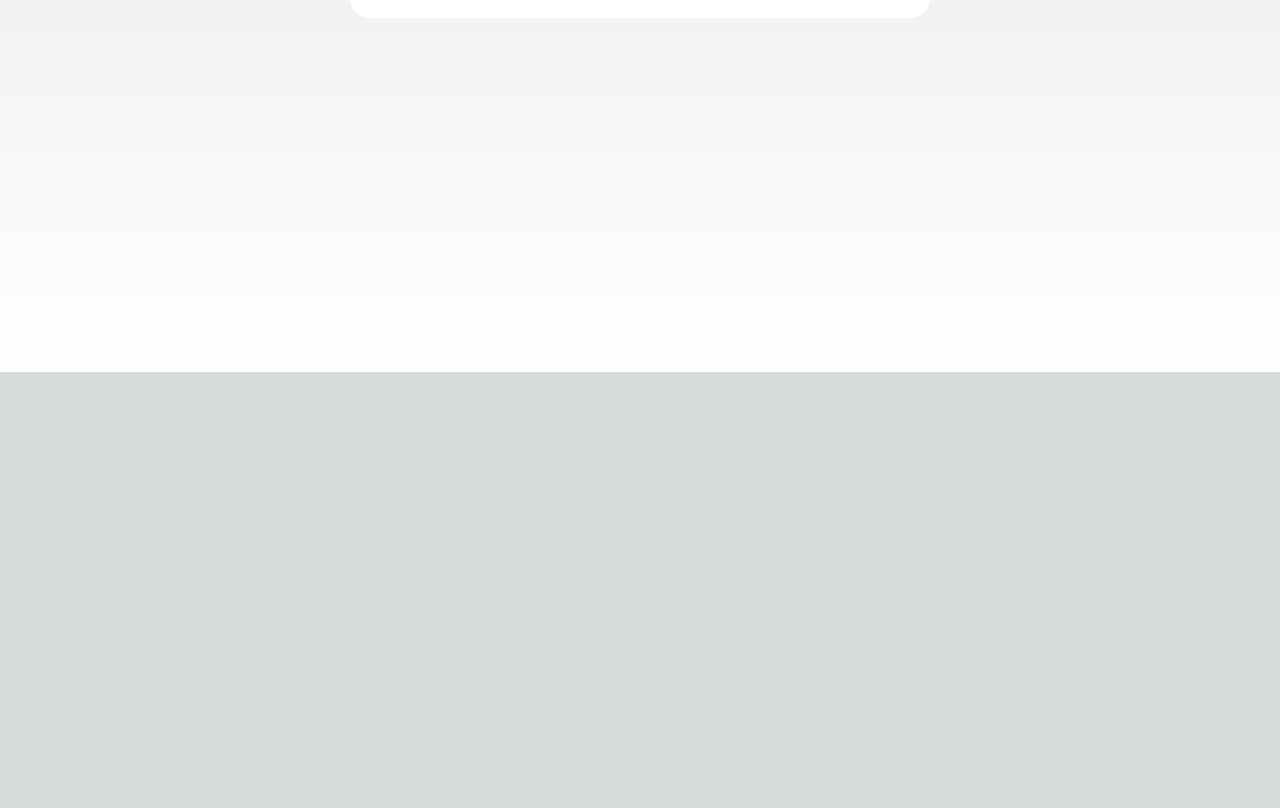
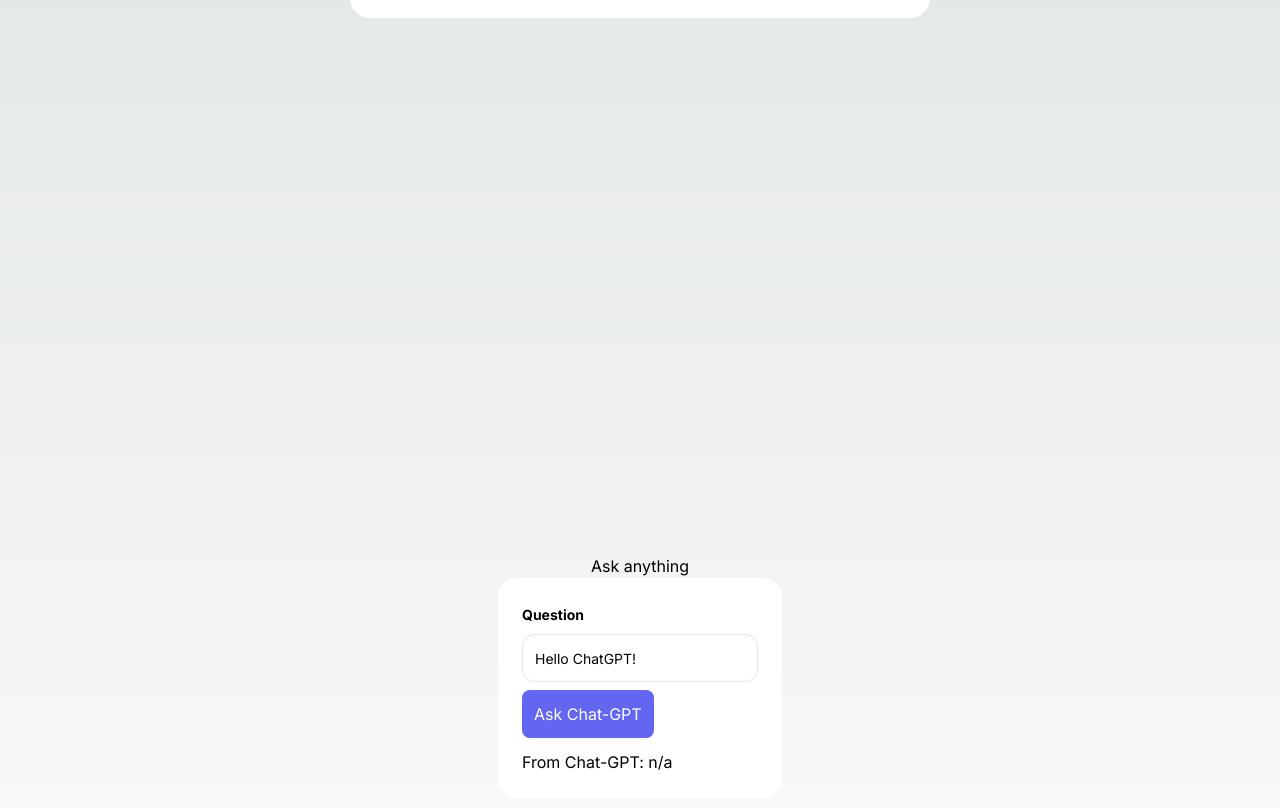
Before and after one commit to philipckwan/nextjs-chatgpt-proxy, a Next.js app in the folder chatgpt-proxy/: page / in a window 1280 px wide. Shown: the part 698-1506 px from the top of the page. Before the commit the page ends 1070 px from the top, so only its background shows below. Built offline with nearby package versions, Linux system fonts and the light colour scheme.

Commit message:
v0.7 add 'ask anything'

```diff
--- a/chatgpt-proxy/src/app/page.js
+++ b/chatgpt-proxy/src/app/page.js
@@ -12,11 +12,13 @@
   const [phraseInput, setPhraseInput] = useState("擴散");
   const [answers, setAnswers] = useState("n/a");
 
+  const [askAnythingInput, setAskAnythingInput] = useState("Hello ChatGPT!");
+  const [askAnythingOutput, setAskAnythingOutput] = useState("n/a");
+
   async function handlePhraseInputChange(event) {
-    timeLog(`handlePhraseInputChange: 1.0;`);
+    //timeLog(`handlePhraseInputChange: 1.0;`);
     setPhraseInput(event.target.value);
   }
-
 
   async function handleAskChatGPT() {
     timeLog(`handleAskChatGPT: 1.0; phraseInput:[${phraseInput}];`);
@@ -36,14 +38,37 @@
     timeLog(`res.text:[${res.text}];`);
     //timeLog(`res:[${JSON.stringify(res)}];`);
     setAnswers(res.text);
+  }
 
+  async function handleAskAnythingInputChange(event) {
+    //timeLog(`handlePhraseInputChange: 1.0;`);
+    setAskAnythingInput(event.target.value);
+  }
+
+  async function handleAskAnythingChatGPT() {
+    //timeLog(`handleAskChatGPT: 1.0;`);
+    //timeLog(`__chatgpt:[${chatgpt}];`);
+
+    const chatgpt = await import('chatgpt');
+    const api = new chatgpt.ChatGPTUnofficialProxyAPI({
+      accessToken: ACCESS_TOKEN,
+      apiReverseProxyUrl: "https://ai.fakeopen.com/api/conversation",
+      model: 'gpt-4',
+    })
+
+
+    timeLog(`query:[${askAnythingInput}];`);
+    const res = await api.sendMessage(askAnythingInput);
+    timeLog(`res.text:[${res.text}];`);
+    //timeLog(`res:[${JSON.stringify(res)}];`);
+    setAskAnythingOutput(res.text);
   }
 
   return (
     <main className="flex min-h-screen flex-col items-center justify-between p-24">
       <div className="z-10 w-full max-w-5xl items-center justify-between font-mono text-sm lg:flex">
         <p className="fixed left-0 top-0 flex w-full justify-center border-b border-gray-300 bg-gradient-to-b from-zinc-200 pb-6 pt-8 backdrop-blur-2xl dark:border-neutral-800 dark:bg-zinc-800/30 dark:from-inherit lg:static lg:w-auto  lg:rounded-xl lg:border lg:bg-gray-200 lg:p-4 lg:dark:bg-zinc-800/30">
-          ChatGPT Proxy App, by philipckwan [v0.6]
+          ChatGPT Proxy App, by philipckwan [v0.7]
         </p>
       </div>
       <br/>
@@ -64,7 +89,19 @@
             <p>From Chat-GPT: {answers}</p>
           </div>
         </div>
-
+      </div>
+      <div className="flex flex-col justify-center items-center h-[100vh]">
+      <p>Ask anything</p>
+        <div className="!z-5 relative flex flex-col rounded-[20px] max-w-[600px] md:max-w-[800px] bg-white bg-clip-border shadow-3xl shadow-shadow-500 flex flex-col w-full !p-6 3xl:p-![18px] bg-white undefined">
+          <div className="mb-3">
+              <label className="text-sm text-navy-700 dark:text-white font-bold">Question</label>
+              <input onChange={handleAskAnythingInputChange} value={askAnythingInput} type="text" id="askAnythingInput" name="askAnythingInput" className="mt-2 flex h-12 w-full items-center justify-center rounded-xl border bg-white/0 p-3 text-sm outline-none border-gray-200"></input>
+              <button onClick={handleAskAnythingChatGPT} className="mt-2 inline-block p-3 rounded-lg shadow-sm bg-indigo-500 text-white">Ask Chat-GPT</button>
+          </div>
+          <div>
+            <p>From Chat-GPT: {askAnythingOutput}</p>
+          </div>
+        </div>
       </div>
 
     </main>
```
